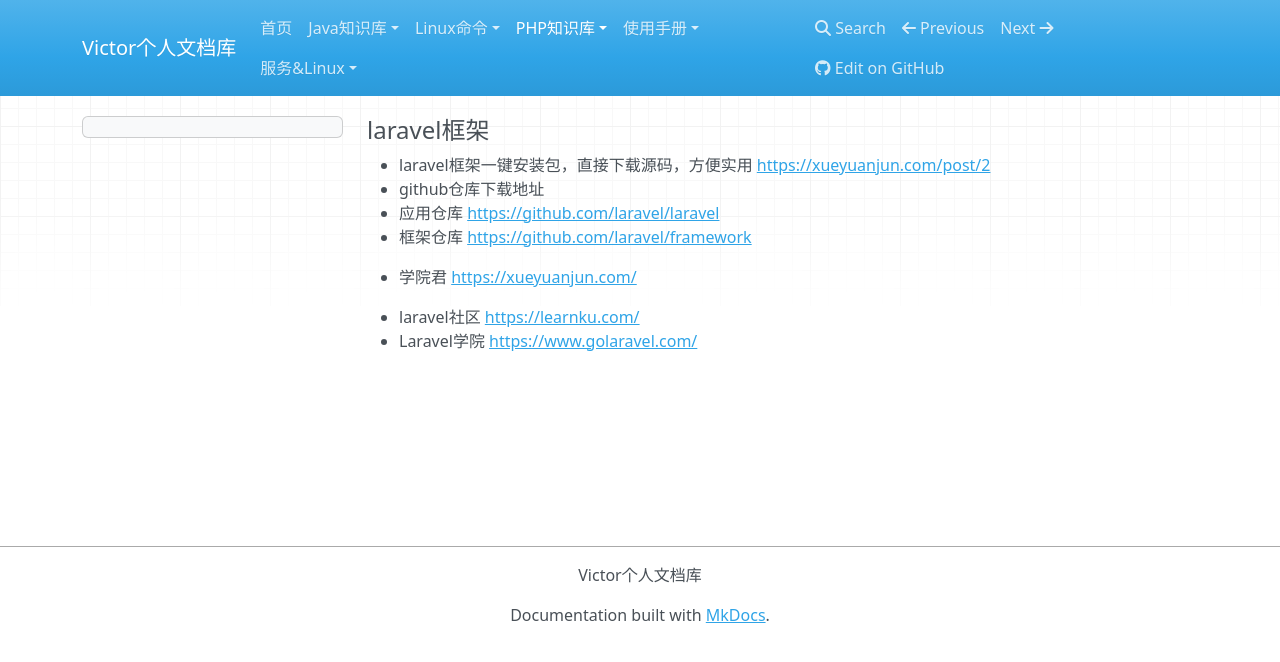
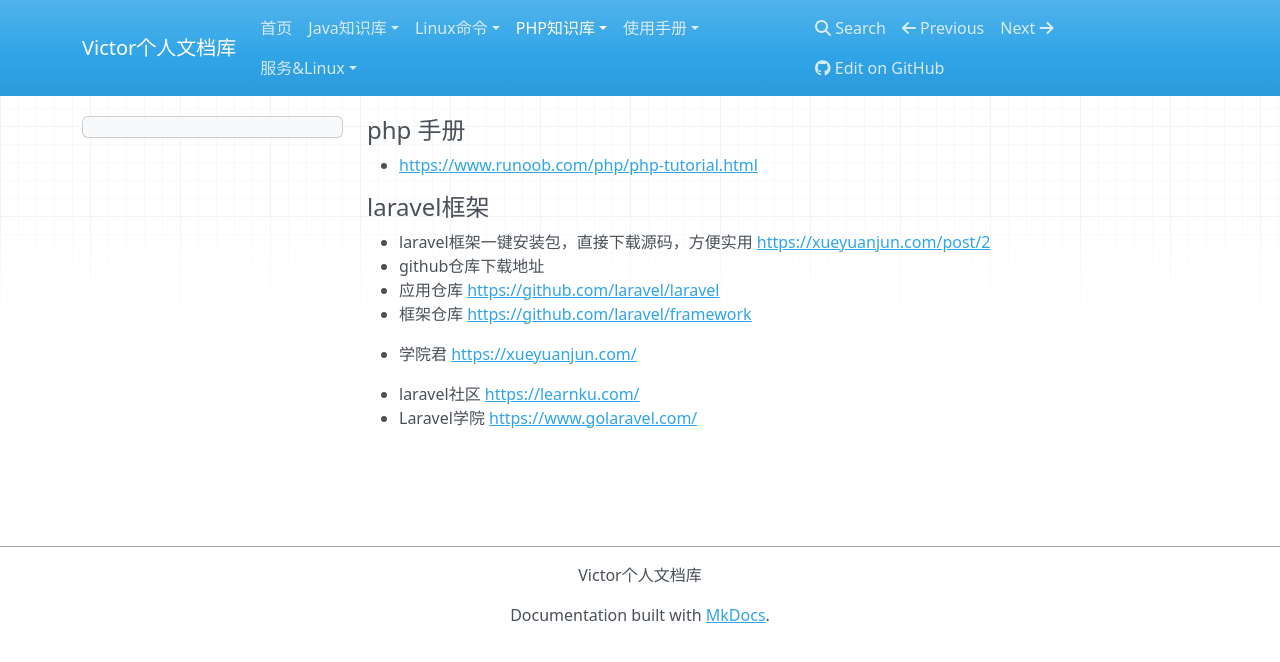
Before and after one commit to victor24680/victorDocs, an MkDocs documentation site: the page built from docs/PHP知识库/php开发相关-下载地址.md, in a window 1280 px wide. Shown: the top 662 px of the page. Built offline with MkDocs 1.6.1, drawn with Linux system fonts in a browser that asks for light colours; nearby versions of some CDN libraries.

Commit message:
php手册

```diff
--- a/docs/PHP知识库/php开发相关-下载地址.md
+++ b/docs/PHP知识库/php开发相关-下载地址.md
@@ -1,3 +1,5 @@
+#### php 手册
+- [https://www.runoob.com/php/php-tutorial.html](https://www.runoob.com/php/php-tutorial.html)
 #### laravel框架
 - laravel框架一键安装包，直接下载源码，方便实用
 [https://xueyuanjun.com/post/2](https://xueyuanjun.com/post/2)
```
